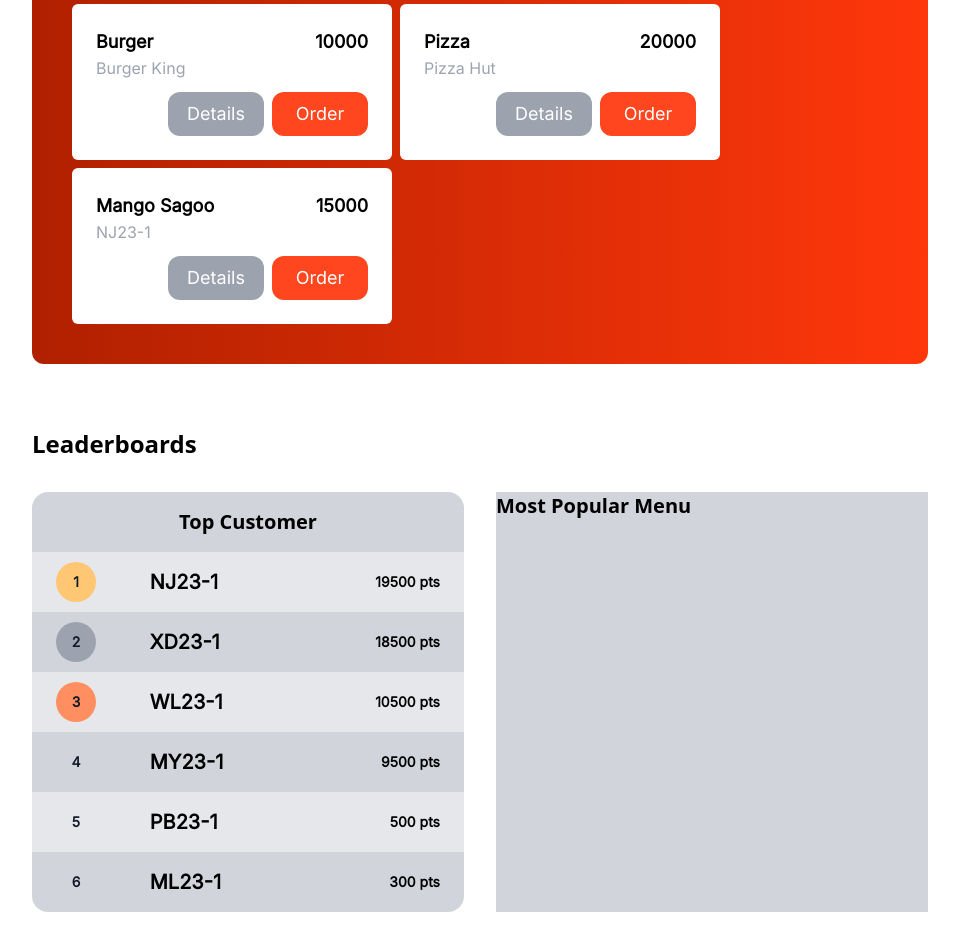
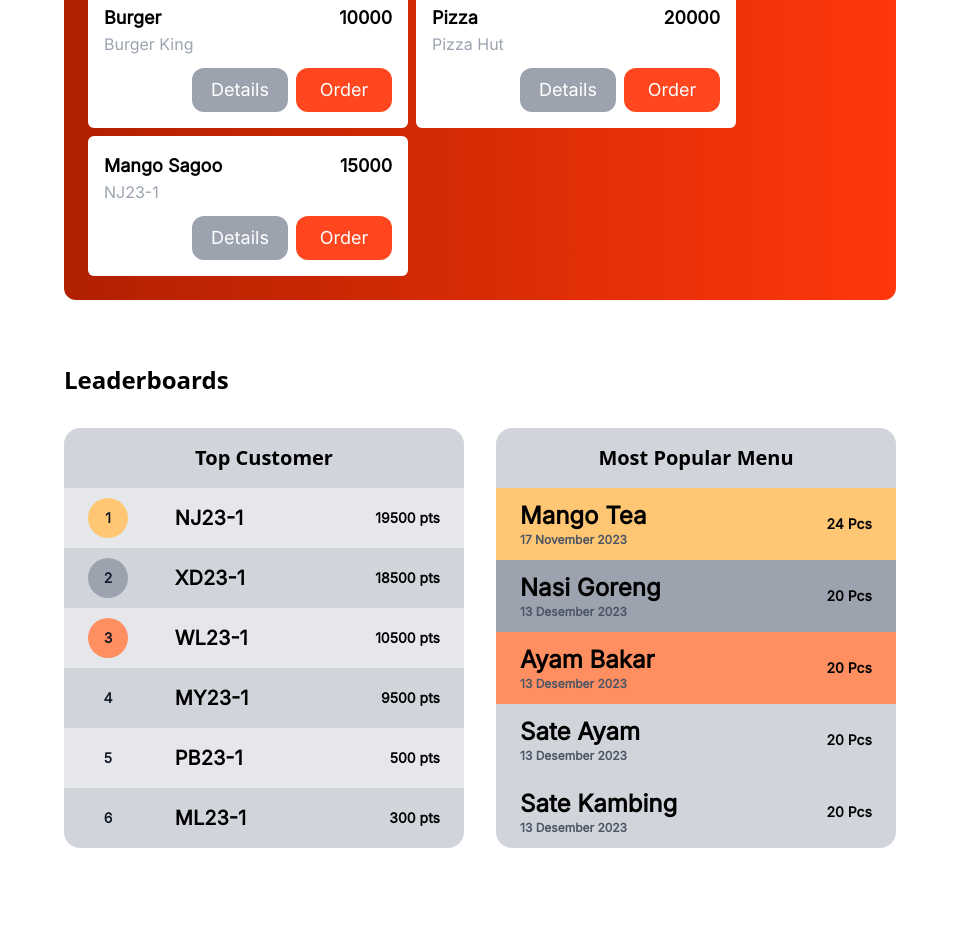
Before and after one commit to vncnttan/slc-project-new-slcatering, a SvelteKit app in the folder frontend/: page / in a window 1280 px wide. Shown: the part 260-1204 px from the top of the page, without its empty margins (160-1119 px from the left). After the commit the page ends 1140 px from the top, so only its background shows below. Built offline with nearby package versions, Linux system fonts and the light colour scheme.

Commit message:
feat: Menu Leaderboard

```diff
--- a/frontend/src/app.css
+++ b/frontend/src/app.css
@@ -49,7 +49,7 @@
 }
 
 .bg-second-place {
-    background-color: #C7C7C7;
+    background-color: #9CA3AF;
 }
 
 .bg-third-place {
@@ -64,7 +64,13 @@
 
 @media screen and ( min-width: 1024px ) {
     .responsive-container {
-        max-width: 70%;
+        max-width: 90%;
+    }
+}
+
+@media screen and ( min-width: 1280px ) {
+    .responsive-container {
+        max-width: 65%;
     }
 }
 
--- a/frontend/src/components/homepage/MenuCard.svelte
+++ b/frontend/src/components/homepage/MenuCard.svelte
@@ -9,7 +9,7 @@
 </script>
 
 
-<div class="bg-white text-black card-responsive-container-width rounded-md flex flex-col gap-3 p-3 md:p-6">
+<div class="bg-white text-black card-responsive-container-width rounded-md flex flex-col gap-3 p-3 md:p-4 2xl:p-6">
     <div class="flex flex-row justify-between">
         <div class="flex flex-col">
             <div>
--- /dev/null
+++ b/frontend/src/components/homepage/TopMenu.svelte
@@ -0,0 +1,50 @@
+<script lang="ts">
+
+    let menus = [
+        {
+            name: "Mango Tea",
+            date: "17 November 2023",
+            quantity: 24
+        },
+        {
+            name: "Nasi Goreng",
+            date: "13 Desember 2023",
+            quantity: 20
+        },
+        {
+            name: "Ayam Bakar",
+            date: "13 Desember 2023",
+            quantity: 20
+        },
+        {
+            name: "Sate Ayam",
+            date: "13 Desember 2023",
+            quantity: 20
+        },
+        {
+            name: "Sate Kambing",
+            date: "13 Desember 2023",
+            quantity: 20
+        }
+    ]
+</script>
+
+<div class="grid-rows-5 grid h-full w-full">
+    {#each menus as menu, i}
+        <div class="{ i === 0 ? 'bg-first-place' :
+                i === 1 ? 'bg-second-place' :
+                i === 2 ? 'bg-third-place' : '' } py-3 px-6 flex flex-row justify-between">
+            <div class="flex flex-col justify-center">
+                <div class="text-2xl font-inter font-bold">
+                    {menu.name}
+                </div>
+                <div class="text-xs font-inter text-gray-600 font-semibold">
+                    {menu.date}
+                </div>
+            </div>
+            <div class="text-sm font-inter text-black font-semibold flex justify-center place-items-center">
+                {menu.quantity} Pcs
+            </div>
+        </div>
+    {/each}
+</div>
--- a/frontend/src/routes/(app)/+layout.svelte
+++ b/frontend/src/routes/(app)/+layout.svelte
@@ -12,8 +12,7 @@
         <div class="h-full">
             <img src="{slcatering_logo}" alt="SLCatering Logo" class="h-20 w-64 object-contain"/>
         </div>
-        {#if data.user }
-            {#if data.user.role === "customer"}
+        {#if data.user && data.user.role === "customer"}
             <div class="hidden md:flex flex-row justify-center place-items-center font-karla">
                 <div class="flex flex-row h-fit place-items-center bg-gray-300 rounded-full text-lg">
                     <div class="w-32 lg:w-40 xl:w-64 rounded-full bg-orange-sig text-white h-full text-center p-2">
@@ -25,15 +24,16 @@
                 </div>
             </div>
         {/if}
-            {#if data.user?.role === "merchant"}
-                <div class="hidden md:flex justify-center place-items-center">
-                    <a href="/merchant" class="bg-orange-sig p-4 text-white rounded-md">Merchant Dashboard</a>
-                </div>
-            {/if}
-        {:else}
+
+        {#if !data.user || data?.user?.role === "merchant"}
             <div class="md:block hidden">
             </div>
         {/if}
+        {#if data.user && data.user.role === "merchant"}
+            <div class="flex justify-end place-items-center">
+                <a href="/merchant" class="bg-orange-sig p-2 text-white rounded-md">Merchant Dashboard</a>
+            </div>
+        {:else}
             <div class="flex flex-row justify-end place-items-center gap-3">
                 <div class="flex flex-col place-items-end">
                     {#if data.user}
@@ -68,6 +68,7 @@
                     </form>
                 {/if}
             </div>
+        {/if}
     </div>
 </div>
 <div class="h-24 bg-white">
--- a/frontend/src/routes/(app)/+page.svelte
+++ b/frontend/src/routes/(app)/+page.svelte
@@ -1,6 +1,7 @@
 <script lang="ts">
     import MenuCard from "../../components/homepage/MenuCard.svelte";
     import TopCustomer from "../../components/homepage/TopCustomer.svelte";
+    import TopMenu from "../../components/homepage/TopMenu.svelte";
 
     let menus = [{
         name: 'Burger',
@@ -18,7 +19,7 @@
 </script>
 
 <div class="!my-8 responsive-container flex flex-col gap-16">
-    <div class="p-10 bg-red-sig-gradient rounded-xl flex flex-col gap-16 font-inter">
+    <div class="p-4 md:p-6 2xl:p-10 bg-red-sig-gradient rounded-xl flex flex-col gap-16 font-inter">
         <div class="text-2xl text-white font-semibold">
             Today's Menu
         </div>
@@ -38,8 +39,9 @@
                 <div class="text-xl font-semibold p-4 text-center">Top Customer</div>
                 <TopCustomer />
             </div>
-            <div class="flex flex-col bg-gray-300">
-                <div class="text-xl font-semibold">Most Popular Menu</div>
+            <div class="flex flex-col bg-gray-300 rounded-2xl">
+                <div class="text-xl font-semibold p-4 text-center">Most Popular Menu</div>
+                <TopMenu />
             </div>
         </div>
     </div>
--- a/frontend/src/routes/merchant/+layout.svelte
+++ b/frontend/src/routes/merchant/+layout.svelte
@@ -1,6 +1,8 @@
 <script lang="ts">
     import slcatering_logo from "$lib/assets/slcatering_logo.png";
     import {browser} from "$app/environment";
+    import {onMount} from "svelte";
+    import {page} from "$app/stores";
 
     let drawer: HTMLElement | null = null;
     let isDrawerOpen = false;
@@ -16,31 +18,32 @@
         }
     }
 
+    onMount(() => {
+        return page.subscribe(() => {
+            if (browser) {
+                document.body.style.overflow = 'auto';
+            }
+        });
+    })
+
 </script>
 
 <div
         bind:this={drawer}
         class="fixed top-0 left-0 z-40 w-64 h-screen transition-transform -translate-x-full sm:translate-x-0">
     <div class="h-full px-3 py-4 overflow-y-auto bg-gray-50 dark:bg-gray-800">
+        <div class="flex flex-col justify-between font-medium h-full">
+            <div>
                 <a href="/" class="flex items-center ps-2.5 pe-1 mb-5">
                     <img src="{slcatering_logo}" alt="SLCatering Logo" class="h-24 object-cover"/>
                 </a>
-        <ul class="space-y-2 font-medium">
-            <li>
-                <div class="flex flex-col px-2">
-                    <div>
-                        NJuice Catering
-                    </div>
-                    <div>
-                        NJ23-1
-                    </div>
-                </div>
-            </li>
+                <ul class="space-y-2">
                     <li>
                         <a href="/merchant"
                            class="flex items-center p-2 text-gray-900 rounded-lg dark:text-white hover:bg-gray-100 dark:hover:bg-gray-700 group">
                             <svg class="flex-shrink-0 w-5 h-5 text-gray-500 transition duration-75 dark:text-gray-400 group-hover:text-gray-900 dark:group-hover:text-white"
-                         aria-hidden="true" xmlns="http://www.w3.org/2000/svg" fill="currentColor" viewBox="0 0 18 20">
+                                 aria-hidden="true" xmlns="http://www.w3.org/2000/svg" fill="currentColor"
+                                 viewBox="0 0 18 20">
                                 <path d="M17 5.923A1 1 0 0 0 16 5h-3V4a4 4 0 1 0-8 0v1H2a1 1 0 0 0-1 .923L.086 17.846A2 2 0 0 0 2.08 20h13.84a2 2 0 0 0 1.994-2.153L17 5.923ZM7 9a1 1 0 0 1-2 0V7h2v2Zm0-5a2 2 0 1 1 4 0v1H7V4Zm6 5a1 1 0 1 1-2 0V7h2v2Z"/>
                             </svg>
                             <span class="ms-3">Today's Menu</span>
@@ -50,7 +53,8 @@
                         <a href="/merchant/create"
                            class="flex items-center p-2 text-gray-900 rounded-lg dark:text-white hover:bg-gray-100 dark:hover:bg-gray-700 group">
                             <svg class="w-5 h-5 text-gray-500 transition duration-75 dark:text-gray-400 group-hover:text-gray-900 dark:group-hover:text-white"
-                         aria-hidden="true" xmlns="http://www.w3.org/2000/svg" fill="currentColor" viewBox="0 0 22 21">
+                                 aria-hidden="true" xmlns="http://www.w3.org/2000/svg" fill="currentColor"
+                                 viewBox="0 0 22 21">
                                 <path d="M16.975 11H10V4.025a1 1 0 0 0-1.066-.998 8.5 8.5 0 1 0 9.039 9.039.999.999 0 0 0-1-1.066h.002Z"/>
                                 <path d="M12.5 0c-.157 0-.311.01-.565.027A1 1 0 0 0 11 1.02V10h8.975a1 1 0 0 0 1-.935c.013-.188.028-.374.028-.565A8.51 8.51 0 0 0 12.5 0Z"/>
                             </svg>
@@ -61,13 +65,16 @@
                         <a href="/merchant/history"
                            class="flex items-center p-2 text-gray-900 rounded-lg dark:text-white hover:bg-gray-100 dark:hover:bg-gray-700 group">
                             <svg class="flex-shrink-0 w-5 h-5 text-gray-500 transition duration-75 dark:text-gray-400 group-hover:text-gray-900 dark:group-hover:text-white"
-                         aria-hidden="true" xmlns="http://www.w3.org/2000/svg" fill="currentColor" viewBox="0 0 20 18">
+                                 aria-hidden="true" xmlns="http://www.w3.org/2000/svg" fill="currentColor"
+                                 viewBox="0 0 20 18">
                                 <path d="M14 2a3.963 3.963 0 0 0-1.4.267 6.439 6.439 0 0 1-1.331 6.638A4 4 0 1 0 14 2Zm1 9h-1.264A6.957 6.957 0 0 1 15 15v2a2.97 2.97 0 0 1-.184 1H19a1 1 0 0 0 1-1v-1a5.006 5.006 0 0 0-5-5ZM6.5 9a4.5 4.5 0 1 0 0-9 4.5 4.5 0 0 0 0 9ZM8 10H5a5.006 5.006 0 0 0-5 5v2a1 1 0 0 0 1 1h11a1 1 0 0 0 1-1v-2a5.006 5.006 0 0 0-5-5Z"/>
                             </svg>
                             <span class="flex-1 ms-3 whitespace-nowrap">History Transaction</span>
                         </a>
                     </li>
-            <li>
+                </ul>
+            </div>
+            <div class="flex flex-col gap-2">
                 <form method="POST" action="/logout">
                     <button type="submit"
                             class="flex items-center p-2 text-gray-900 rounded-lg dark:text-white hover:bg-gray-100 dark:hover:bg-gray-700 group">
@@ -79,8 +86,16 @@
                         <span class="flex-1 ms-3 whitespace-nowrap">Logout</span>
                     </button>
                 </form>
-            </li>
-        </ul>
+                <div class="flex flex-col px-2 font-inter">
+                    <div class="font-bold text-xl">
+                        NJuice Catering
+                    </div>
+                    <div>
+                        njuice_catering@gmail.com
+                    </div>
+                </div>
+            </div>
+        </div>
     </div>
 </div>
 
--- a/frontend/src/routes/merchant/+page.svelte
+++ b/frontend/src/routes/merchant/+page.svelte
@@ -1,5 +1,4 @@
 <script>
-    import MenuCard from "../../components/homepage/MenuCard.svelte";
     import AdminMenuCard from "../../components/homepage/AdminMenuCard.svelte";
 
     let menus = [{
```
Lines whose indentation alone changed are shown as unchanged.
